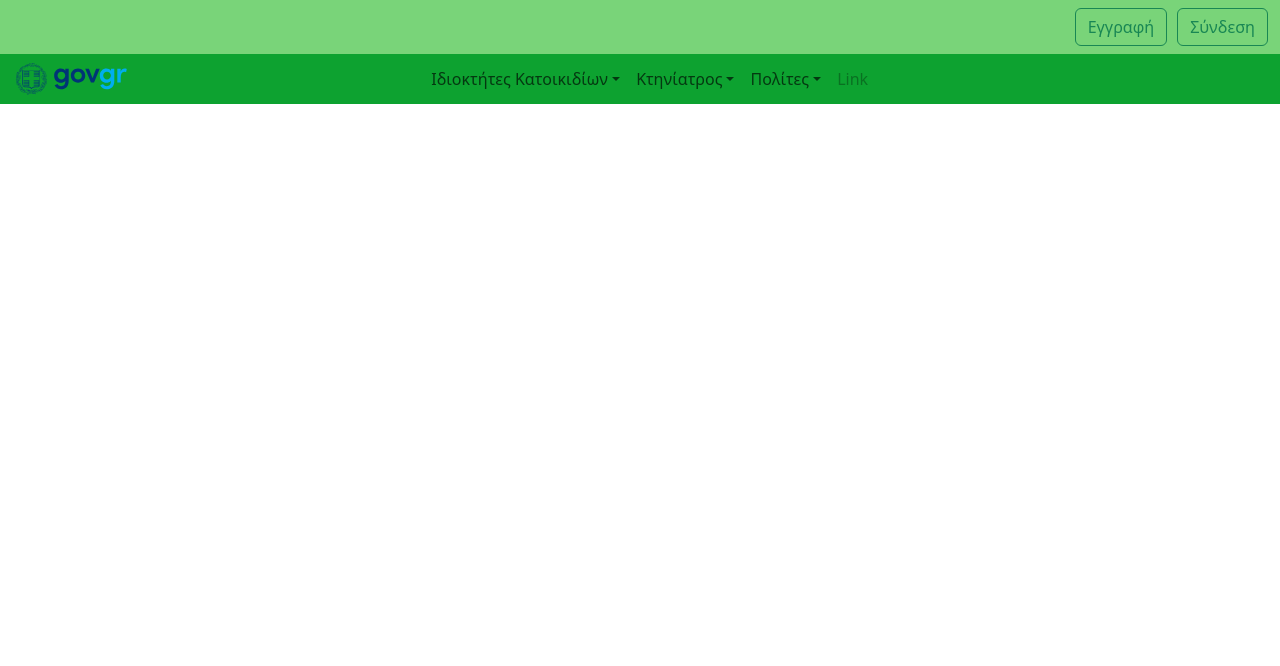
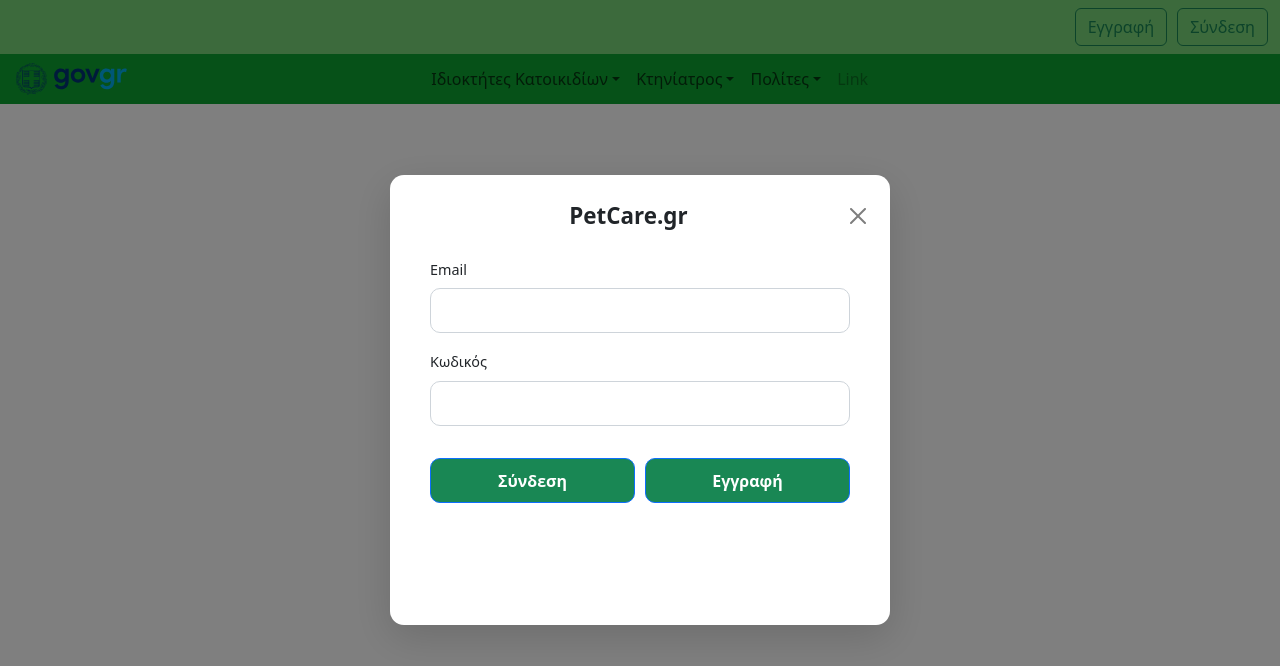
Before and after one commit to Gpantelakis/MyGovPet, a React (Create React App) app: page / in a window 1280 px wide. Both pictures are taken after a click on the button "Σύνδεση". Shown: the top 666 px of the page. Built offline with nearby package versions, Linux system fonts and the light colour scheme.

Commit message:
Make Login Form

```diff
--- a/src/components/modules/TopBar.js
+++ b/src/components/modules/TopBar.js
@@ -2,17 +2,33 @@
 import Container from 'react-bootstrap/Container';
 import Navbar from 'react-bootstrap/Navbar';
 import './TopBar.css'
+import { useState } from 'react';
+import Login from '../pages/Login';
 
 function TopBar() {
+  const [showLogin, setShowLogin] = useState(false);
   return (
+    <>
     <Navbar expand="lg" className="TopBar-container">
       <Container fluid>
         <div className='button-group'>
             <Button variant="outline-success" className='Button'>Εγγραφή</Button>
-            <Button variant="outline-success" className='Button'>Σύνδεση</Button>
+            <Button
+              variant="outline-success"
+              className="Button"
+              onClick={() => setShowLogin(true)}
+            >
+              Σύνδεση
+            </Button>
         </div>
       </Container>
     </Navbar>
+
+    <Login
+        show={showLogin}
+        handleClose={() => setShowLogin(false)}
+      />
+    </>
   );
 }
 
--- /dev/null
+++ b/src/components/pages/Login.css
@@ -0,0 +1,77 @@
+/* ===== Modal container ===== */
+.login-modal .modal-content {
+  border-radius: 14px;
+  border: none;
+  box-shadow: 0 12px 40px rgba(0, 0, 0, 0.15);
+  padding: 0.5rem;
+  height : 450px;
+}
+
+/* ===== Header ===== */
+.login-modal .modal-header {
+  border-bottom: none;
+  padding-bottom: 0;
+}
+
+.login-modal .modal-title {
+  font-size: 1.4rem;
+  font-weight: 600;
+  text-align: center;
+  width: 100%;
+}
+
+/* ===== Body ===== */
+.login-modal .modal-body {
+    padding: 1.5rem 2rem;
+}
+
+/* ===== Labels ===== */
+.login-modal .form-label {
+  font-weight: 500;
+  font-size: 0.9rem;
+}
+
+/* ===== Inputs ===== */
+.login-modal .form-control {
+  border-radius: 10px;
+  padding: 0.6rem 0.75rem;
+  border: 1px solid #ced4da;
+  transition: border-color 0.2s ease, box-shadow 0.2s ease;
+}
+
+.login-modal .form-control:focus {
+  border-color: #198754; /* bootstrap success */
+  box-shadow: 0 0 0 0.2rem rgba(25, 135, 84, 0.25);
+}
+
+/* ===== Submit button ===== */
+.login-modal .btn {
+  margin-top: 1rem;
+  padding: 0.6rem;
+  font-weight: 600;
+  border-radius: 10px;
+  background-color: #198754;
+
+}
+
+/* ===== Smooth animation ===== */
+.login-modal.modal.fade .modal-dialog {
+  transform: translateY(-20px);
+  transition: transform 0.25s ease-out;
+}
+
+.login-modal.modal.show .modal-dialog {
+  transform: translateY(0);
+}
+
+/* ===== Mobile ===== */
+@media (max-width: 576px) {
+  .login-modal .modal-body {
+    padding: 1.2rem;
+  }
+}
+
+.GroupButtons{
+    display: flex;
+    gap: 10px;
+}
--- /dev/null
+++ b/src/components/pages/Login.js
@@ -0,0 +1,39 @@
+import { Modal, Button, Form } from 'react-bootstrap';
+import './Login.css';
+
+
+function LoginModal({ show, handleClose }) {
+  return (
+    <Modal show={show} onHide={handleClose} centered className="login-modal">
+      <Modal.Header closeButton>
+        <Modal.Title>PetCare.gr</Modal.Title>
+      </Modal.Header>
+
+      <Modal.Body>
+        <Form>
+            <Form.Group className="mb-3">
+                <Form.Label>Email</Form.Label>
+                <Form.Control type="email" />
+            </Form.Group>
+
+            <Form.Group className="mb-3">
+                <Form.Label>Κωδικός</Form.Label>
+                <Form.Control type="password" />
+            </Form.Group>
+
+            <div className="GroupButtons">
+            <Button type="submit" className="w-100">
+            Σύνδεση
+            </Button>
+
+            <Button type="submit" className="w-100">
+            Εγγραφή
+            </Button>
+            </div>
+        </Form>
+      </Modal.Body>
+    </Modal>
+  );
+}
+
+export default LoginModal;
```
